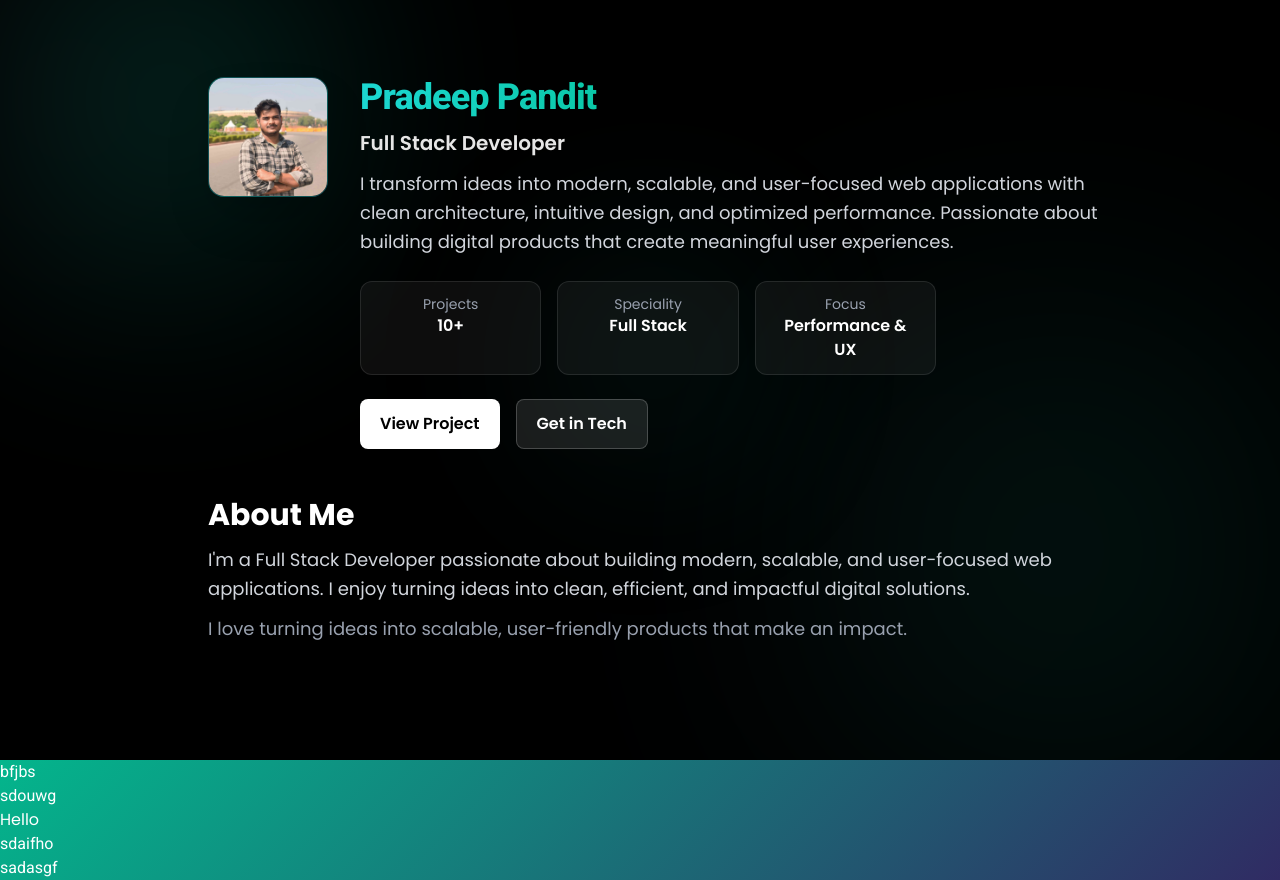
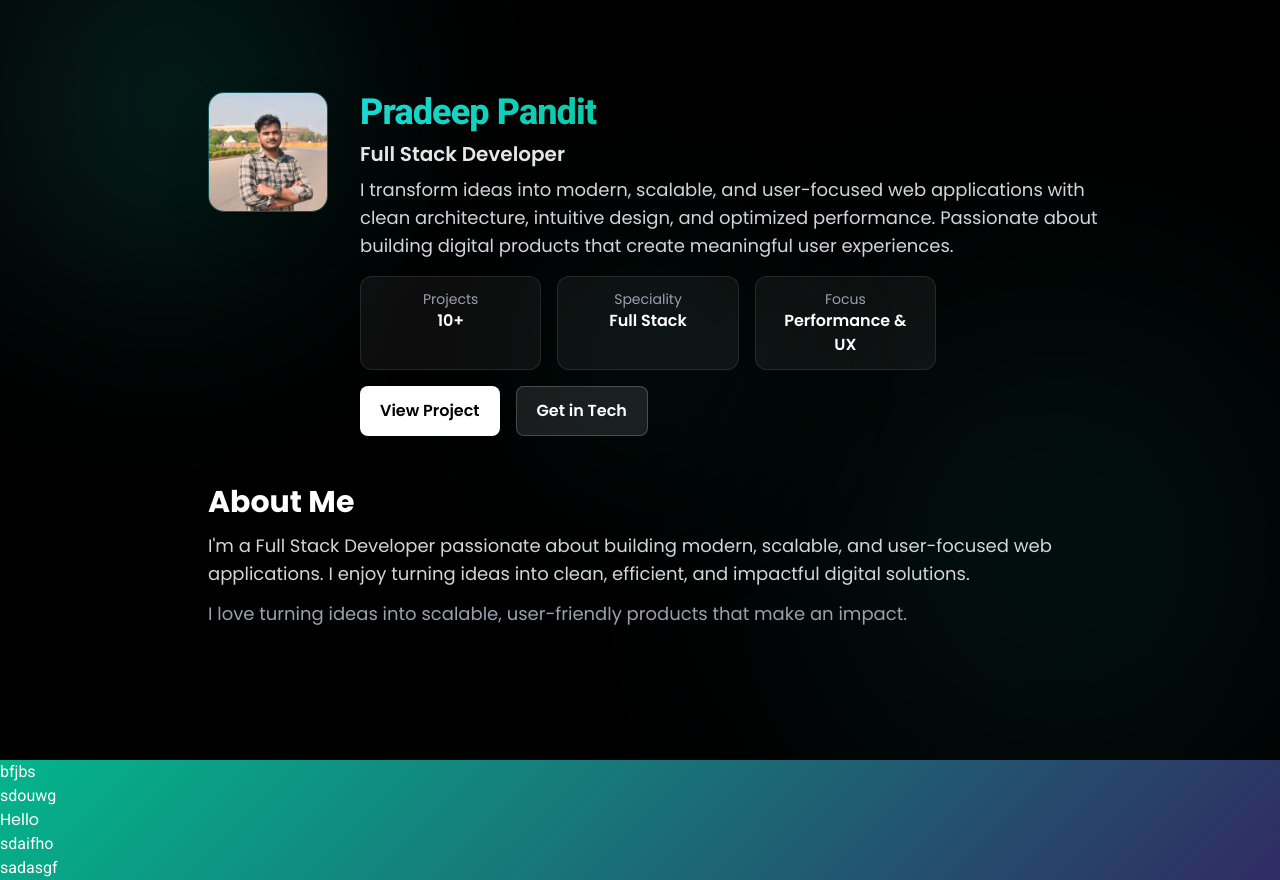
Before and after one commit to pandit-pradeep/Portfolio, a React (Vite) app in the folder my-portfolio/: page / in a window 1280 px wide. Shown: the part 840-1720 px from the top of the page. Built offline with nearby package versions, Linux system fonts and the light colour scheme.

Commit message:
About section change

```diff
--- a/my-portfolio/src/Section/About.jsx
+++ b/my-portfolio/src/Section/About.jsx
@@ -54,12 +54,12 @@ export default function About() {
             bg-gradient-to-r from-[#1cd8d2] via-[#00bf8f] to-[#1cd8d2]
             ">Pradeep Pandit</h2>
 
-            <p className="mt-3 text-lg sm:text-xl text-white/90 font-semibold">Full Stack Developer</p>
+            <p className="md:mt-2 mt-4 text-lg sm:text-xl text-white/90 font-semibold">Full Stack Developer</p>
 
-            <p className="mt-3 text-gray-300 leading-relaxed text-base sm:text-lg max-w-2xl md:max-w-3xl">I transform ideas into modern, scalable, and user-focused web applications with clean architecture, intuitive design, and optimized performance. Passionate about building digital products that create meaningful user experiences.</p>
+            <p className="md:mt-2 mt-4 text-gray-300  text-base sm:text-lg max-w-2xl md:max-w-3xl">I transform ideas into modern, scalable, and user-focused web applications with clean architecture, intuitive design, and optimized performance. Passionate about building digital products that create meaningful user experiences.</p>
 
 
-            <div className="mt-6 grid grid-cols-2 sm:grid-cols-3 gap-3 sm:gap-4 max-w-xl">
+            <div className="mt-4 grid grid-cols-2 sm:grid-cols-3 gap-3 sm:gap-4 max-w-xl">
               {stats.map((item, i) => (
                 <motion.div key={i} className="rounded-xl border  border-white/10 bg-white/5 px-4 py-3 text-center"
                   initial={{ opacity: 0, y: 10 }}
@@ -74,7 +74,7 @@ export default function About() {
               ))}
             </div>
 
-            <div className="mt-6 flex flex-col sm:flex-row gap-3 sm:gap-4 justi  md:justify-start">
+            <div className="mt-4 flex flex-col sm:flex-row gap-3 sm:gap-4 justi  md:justify-start">
               <a href="#projects" className="inline-flex items-center justify-center rounded-lg bg-white text-black font-semibold px-5 py-3 hover:bg-gray-200 transition">View Project</a>
               <a href="#Contact" className="inline-flex items-center justify-center rounded-lg border border-white/20 text-white bg-white/10  font-semibold px-5 py-3 hover:bg-white/20 transition">Get in Tech</a>
             </div>
@@ -90,7 +90,7 @@ export default function About() {
           viewport={{ once: true, amount: 0.4 }}
         >
           <h3 className="text-2xl sm:text-3xl font-bold text-white mb-3">About Me</h3>
-          <p className="text-gray-300 leading-relaxed text-base sm:text-lg">I'm a Full Stack Developer passionate about building modern, scalable, and user-focused web applications.
+          <p className="text-gray-300  text-base sm:text-lg">I'm a Full Stack Developer passionate about building modern, scalable, and user-focused web applications.
             I enjoy turning ideas into clean, efficient, and impactful digital solutions.</p>
           <p className="mt-3 text-gray-400 sm:text-lg text-base">I love turning ideas into scalable, user-friendly products that make an impact.</p>
         </motion.div>
```
